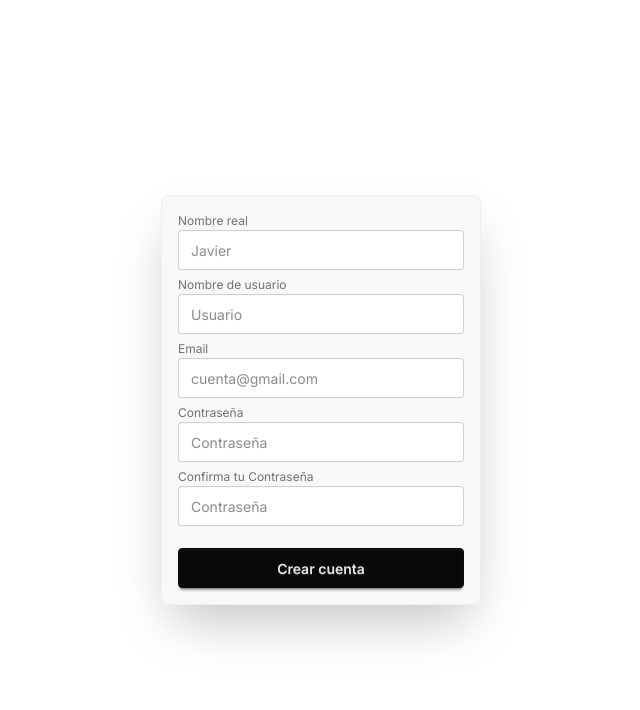
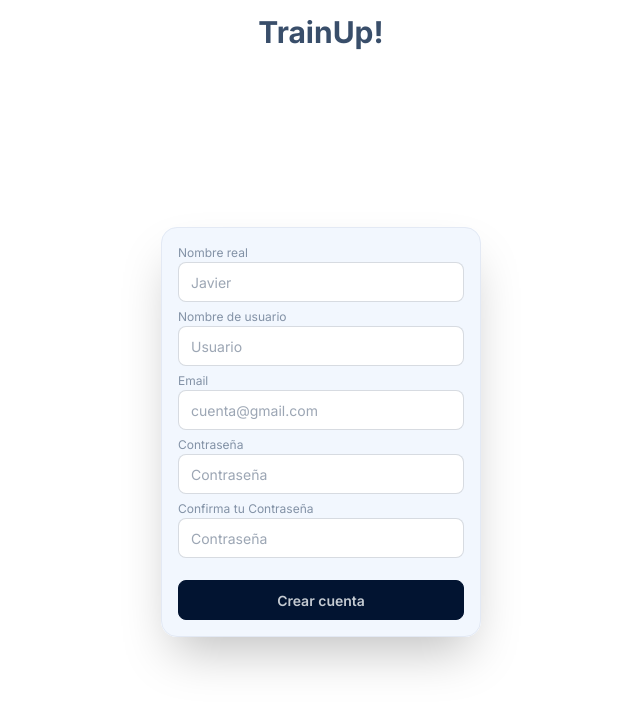
Before and after one commit to jaavispeed/trainUp, an Angular app: page /register in a window 1280 px wide. Shown: the top 710 px of the page, without its empty margins (319-959 px from the left). Built offline with nearby package versions, Linux system fonts and the light colour scheme.

Commit message:
feat: theme color globar y animations

```diff
--- a/src/app/app.component.ts
+++ b/src/app/app.component.ts
@@ -1,4 +1,4 @@
-import { Component } from '@angular/core';
+import { Component, OnInit } from '@angular/core';
 import { RouterOutlet } from '@angular/router';
 
 @Component({
@@ -7,6 +7,11 @@ import { RouterOutlet } from '@angular/router';
   providers: [],
   templateUrl: './app.component.html',
 })
-export class AppComponent {
+export class AppComponent implements OnInit {
   title = 'trainup';
+
+  ngOnInit(): void {
+    const savedTheme = localStorage.getItem('theme') || 'winter';
+    document.documentElement.setAttribute('data-theme', savedTheme);
+  }
 }
--- a/src/app/auth/login/login.component.html
+++ b/src/app/auth/login/login.component.html
@@ -1,10 +1,13 @@
-<div class="flex items-center justify-center h-screen">
+<div class="flex flex-col min-h-screen">
+  <app-navbar></app-navbar>
+
   @if(cargando()){
   <span class="loading loading-ring loading-xl"></span>
   }@else {
+  <div class="flex flex-1 justify-center items-center">
     <form [formGroup]="form" autocomplete="off">
       <fieldset
-      class="fieldset bg-base-200 border-base-300 rounded-box w-xs border p-4 shadow-2xl"
+        class="fieldset bg-base-200 border-base-300 rounded-box w-xs border p-4 shadow-2xl animate__animated animate__fadeInLeft"
       >
         <div>
           <label class="label">Usuario</label>
@@ -35,9 +38,10 @@
         </div>
 
         <button class="btn btn-neutral mt-4" (click)="ingresar()">
-        Ingresar
+          Iniciar sesión
         </button>
       </fieldset>
     </form>
+  </div>
   }
 </div>
--- a/src/app/auth/login/login.component.ts
+++ b/src/app/auth/login/login.component.ts
@@ -3,10 +3,11 @@ import { AuthService } from '../services/auth.service';
 import { LoginFormService } from './login-form.service';
 import { ReactiveFormsModule } from '@angular/forms';
 import { finalize } from 'rxjs';
+import { NavbarPageComponent } from '../../shared/navbar/navbar.component';
 
 @Component({
   selector: 'app-login',
-  imports: [ReactiveFormsModule],
+  imports: [ReactiveFormsModule, NavbarPageComponent],
   providers: [AuthService, LoginFormService],
   templateUrl: './login.component.html',
 })
--- a/src/app/auth/register/register.component.html
+++ b/src/app/auth/register/register.component.html
@@ -1,10 +1,14 @@
-<div class="flex items-center justify-center h-screen">
+<div class="flex flex-col min-h-screen">
+  <app-navbar></app-navbar>
+
   @if(cargando()){
   <span class="loading loading-ring loading-xl"></span>
   }@else {
+
+  <div class="flex flex-1 justify-center items-center">
     <form [formGroup]="form" autocomplete="off">
       <fieldset
-      class="fieldset bg-base-200 border-base-300 rounded-box w-xs border p-4 shadow-2xl"
+        class="fieldset bg-base-200 border-base-300 rounded-box w-xs border p-4 shadow-2xl animate__animated animate__fadeInLeft"
         autocomplete="off"
       >
         <div>
@@ -25,6 +29,10 @@
             placeholder="Usuario"
             formControlName="username"
           />
+          @if(form.get('username')?.hasError('required') &&
+          form.get('username')?.touched) {
+          <p class="text-error">El usuario es requerido</p>
+          }
         </div>
 
         <div>
@@ -35,6 +43,10 @@
             placeholder="cuenta@gmail.com"
             formControlName="email"
           />
+          @if(form.get('email')?.hasError('required') &&
+          form.get('email')?.touched) {
+          <p class="text-error">El email es requerido</p>
+          }
         </div>
 
         <div>
@@ -45,6 +57,10 @@
             placeholder="Contraseña"
             formControlName="password"
           />
+          @if(form.get('password')?.hasError('required') &&
+          form.get('password')?.touched) {
+          <p class="text-error">La contraseña es requerida</p>
+          }
         </div>
 
         <div>
@@ -57,5 +73,7 @@
         </button>
       </fieldset>
     </form>
+  </div>
+
   }
 </div>
--- a/src/app/auth/register/register.component.ts
+++ b/src/app/auth/register/register.component.ts
@@ -3,10 +3,11 @@ import { AuthService } from '../services/auth.service';
 import { ReactiveFormsModule } from '@angular/forms';
 import { RegisterFormService } from './register-form.service';
 import { finalize } from 'rxjs';
+import { NavbarPageComponent } from "../../shared/navbar/navbar.component";
 
 @Component({
   selector: 'app-register',
-  imports: [ReactiveFormsModule],
+  imports: [ReactiveFormsModule, NavbarPageComponent],
   providers: [AuthService, RegisterFormService],
   templateUrl: './register.component.html',
 })
```
Also changed, not shown: public/RobotPassword.png (added). Lines whose indentation alone changed are shown as unchanged.
